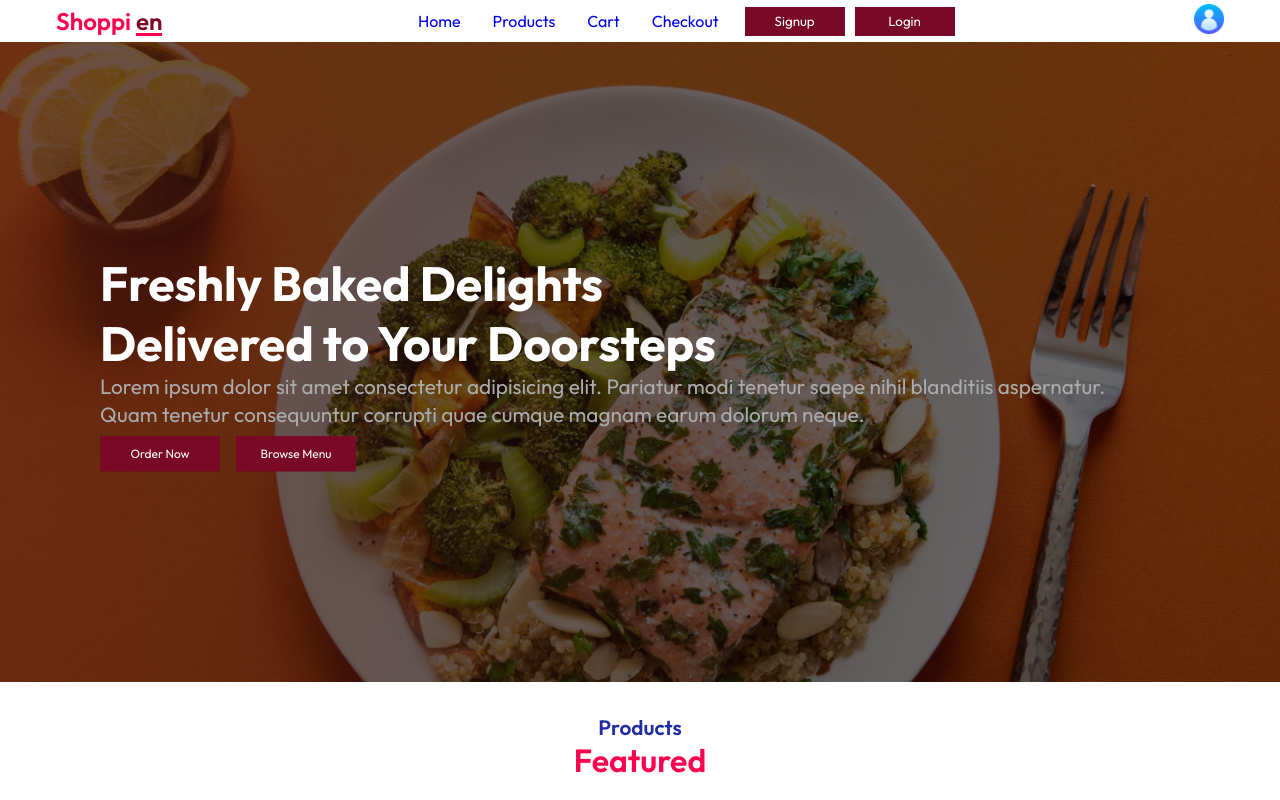
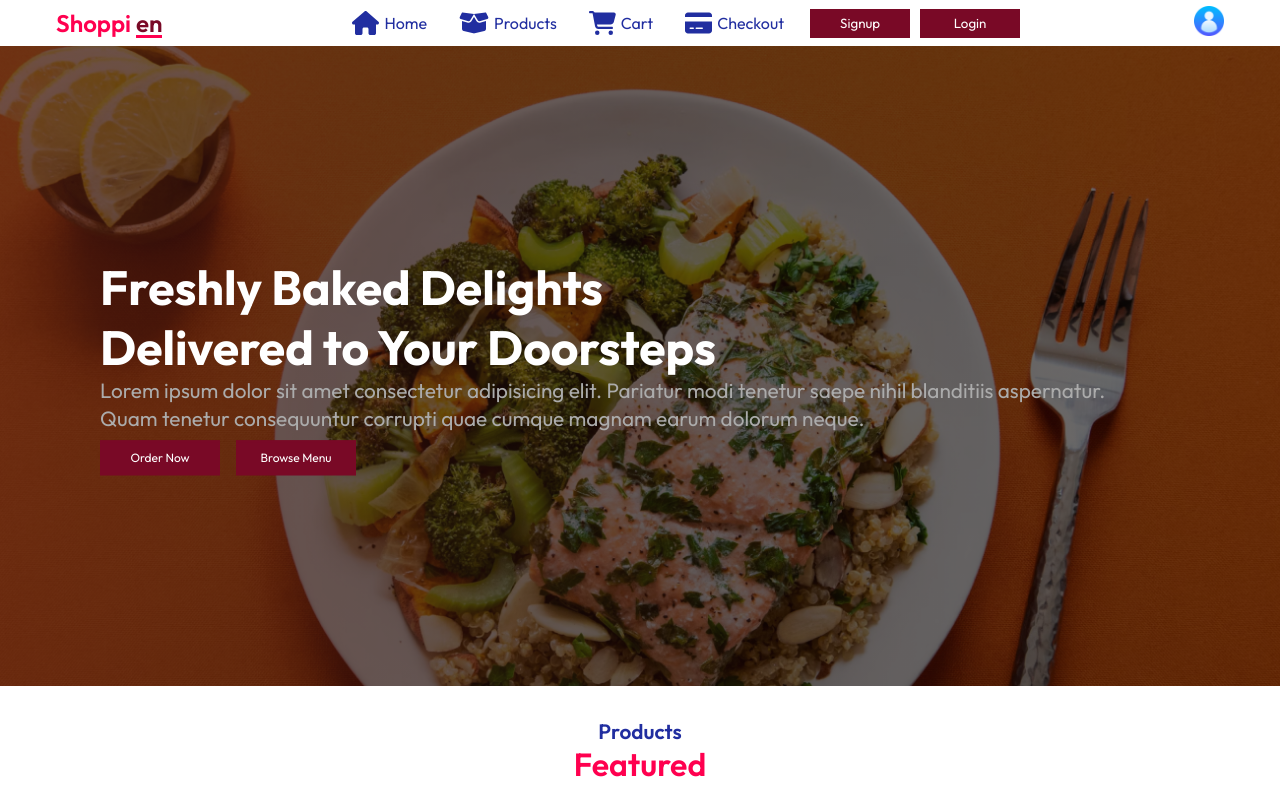
Before and after one commit to Ritahchanger/Emali_bakers, a React (Create React App) app in the folder client/: page / in a window 1280 px wide. Shown: the top 800 px of the page. Built offline with nearby package versions, Linux system fonts and the light colour scheme.

Commit message:
Updates on the navbar component

```diff
--- a/client/src/components/Customers/Navbar.css
+++ b/client/src/components/Customers/Navbar.css
@@ -34,6 +34,19 @@
   color: var(--maroon);
   position: relative;
   margin-left: 5px;
+}
+.nav .container .navigation_menu .nav_ul .nav_li a {
+  display: flex;
+  align-items: center;
+  text-align: center;
+  justify-content: start;
+  color: var(--header3);
+}
+.nav .container .navigation_menu .nav_ul .nav_li a .icon-name {
+  margin-left: 5px;
+}
+.nav .container .navigation_menu .nav_ul .nav_li a .icon {
+  font-size: 12px;
 }
 .nav .logo-div .logo span::before {
   position: absolute;
@@ -139,9 +152,9 @@
     cursor: pointer;
     text-align: center;
   }
-  .nav .container .navigation_menu .nav_ul p a {
+  /* .nav .container .navigation_menu .nav_ul p a {
     color: var(--black);
-  }
+  } */
   .nav .container .credential-buttons.desktop {
     display: none;
   }
@@ -150,7 +163,7 @@
     width: 100%;
   }
   .nav .container .navigation_menu .nav_ul p:hover a {
-    color: var(--white);
+    color: var(--header3);
   }
   .nav .container .profile-icon .credential-buttons.mobile {
     position: absolute;
--- a/client/src/components/Customers/Navbar.jsx
+++ b/client/src/components/Customers/Navbar.jsx
@@ -5,6 +5,16 @@ import Profile from "../../assets/icons/profile.png";
 import { Link } from "react-router-dom";
 
 import { useState } from "react";
+
+import { FontAwesomeIcon } from "@fortawesome/react-fontawesome";
+
+import {
+  faHome,
+  faBoxOpen,
+  faThList,
+  faCreditCard,
+  faShoppingCart,
+} from "@fortawesome/free-solid-svg-icons";
 
 const Navbar = () => {
   const [sidebar, showSidebar] = useState(false);
@@ -24,21 +34,48 @@ const Navbar = () => {
         <div className={`navigation_menu ${sidebar ? "active" : null}`}>
           <div className="nav_ul">
             <p className="nav_li">
-              <Link to="/">Home</Link>
+              <Link to="/">
+                {" "}
+                <span className="icon">
+                  {" "}
+                  <FontAwesomeIcon icon={faHome} size="2x" />
+                </span>
+                <span className="icon-name"> Home</span>
+              </Link>
             </p>
             <p className="nav_li">
-              <Link to="#">Products</Link>
+              <Link to="#">
+                <span className="icon">
+                  <FontAwesomeIcon icon={faBoxOpen} size="2x" />
+                </span>
+                <span className="icon-name">Products</span>
+              </Link>
             </p>
 
             <p className="nav_li mobile">
-              <Link to="/customer/cart">Category</Link>
+              <Link to="/customer/cart">
+                <span className="icon">
+                  <FontAwesomeIcon icon={faThList} size="2x" />
+                </span>
+                <span className="icon-name">Category</span>
+              </Link>
             </p>
 
             <p className="nav_li">
-              <Link to="/customer/cart">Cart</Link>
+              <Link to="/customer/cart">
+                <span className="icon">
+                  <FontAwesomeIcon icon={faShoppingCart} size="2x" />
+                </span>
+                <span className="icon-name">Cart</span>
+              </Link>
             </p>
             <p className="nav_li">
-              <Link to="/customer/checkout">Checkout</Link>
+              <Link to="/customer/checkout">
+                <span className="icon">
+                  <FontAwesomeIcon icon={faCreditCard} size="2x" />
+                </span>
+                <span className="icon-name">Checkout</span>
+              </Link>
             </p>
           </div>
           <div className="credential-buttons desktop">
```
